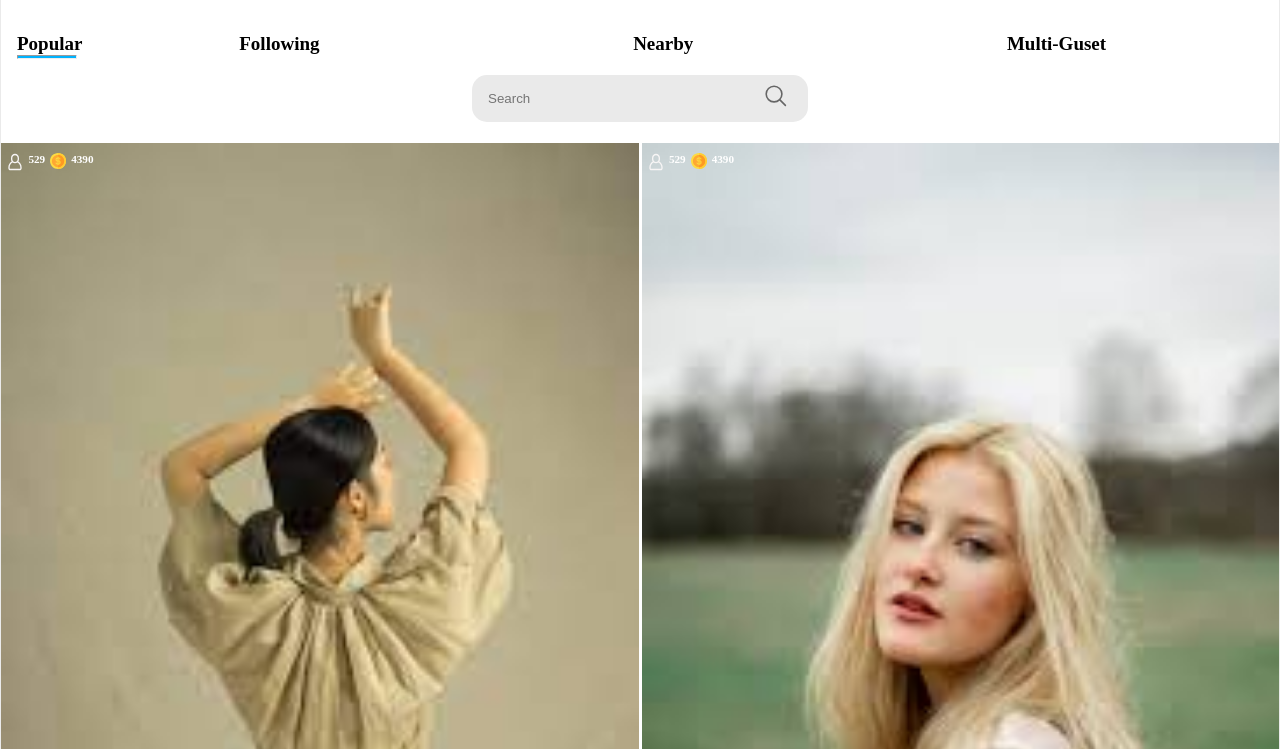
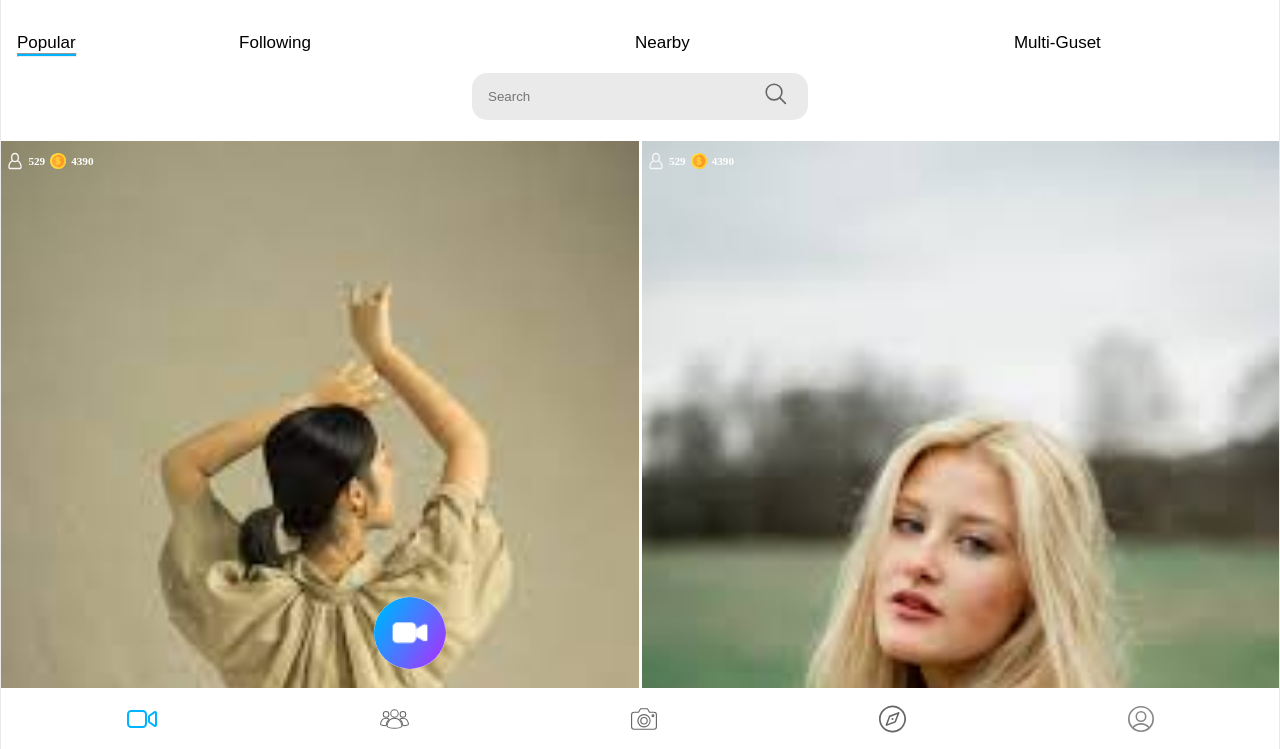
Before and after one commit to jaypatel149/Mobile_ui_XD, a plain HTML site: page index.html in a window 1280 px wide. Shown: the part 51-800 px from the top of the page. Drawn offline with nearby package versions, Linux system fonts and the light colour scheme.

Commit message:
minor change

```diff
--- a/index.html
+++ b/index.html
@@ -7,9 +7,11 @@
     <meta name="viewport" content="width=device-width, initial-scale=1.0" />
     <link rel="preconnect" href="https://fonts.googleapis.com">
     <link rel="preconnect" href="https://fonts.gstatic.com" crossorigin>
+
     <link href="https://fonts.googleapis.com/css2?family=Inter:wght@400;500;700&family=M+PLUS+Rounded+1c:wght@100;300;400&family=Poppins:wght@100&family=Roboto:wght@400;500&family=Rubik:wght@400;500;700&display=swap" rel="stylesheet">
     <script type="module" src="https://unpkg.com/ionicons@5.5.2/dist/ionicons/ionicons.esm.js"></script>
     <script nomodule src="https://unpkg.com/ionicons@5.5.2/dist/ionicons/ionicons.js"></script>
+
     <link rel="stylesheet" href="style.css">
 
     <title>iphone Mobile-UI</title>
@@ -17,6 +19,7 @@
 
 <body>
     <div class="main-container">
+        <div class="position-container">
             <header class="main-header">
                 <img src="./emoges/notification-bell.png" alt="notification" class="bell" />
                 <div class="two-icon">
@@ -42,6 +45,8 @@
             <div class="searchBox">
                 <input type="seachText" class="searchBar" placeholder="Search" />
                 <ion-icon name="search-outline" class="searchIcon"></ion-icon>
+
+            </div>
         </div>
         <div class="img-container">
             <div class="img-1-logo">
--- a/style.css
+++ b/style.css
@@ -4,13 +4,21 @@
 }
 
 body {
-    font-family: "rubik" sans-serif;
+    font-family: "Inter" sans-serif;
     border: 1px solid #EAEAEA;
     box-sizing: border-box;
 }
 
 .main-container {
     width: 100%;
+}
+
+.position-container {
+    position: absolute;
+    position: sticky;
+    z-index: 1;
+    top: 0;
+    background-color: #fff;
 }
 
 .bell {
@@ -28,16 +36,16 @@ body {
 
 .nav-bar {
     font-size: 1rem;
+    font-family: sans-serif;
     display: flex;
     justify-content: space-between;
     margin: 1rem;
 }
 
 .option {
-    font-size: 19px;
+    font-size: 17px;
     margin: 0 auto;
     color: #000000;
-    font-weight: bolder;
 }
 
 .verticalLie {
@@ -125,12 +133,12 @@ body {
 
 .follower-dollar {
     display: flex;
-    width: 9.4rem;
     height: 1.6rem;
     gap: 5px;
+    align-items: center;
     position: absolute;
     width: 10px;
-    top: 10px;
+    top: 7px;
     left: .4rem;
 }
 
@@ -151,6 +159,10 @@ body {
 .pic {
     height: 100%;
     width: 100%;
+}
+
+.footer-pic {
+    height: 120%;
 }
 
 .img-container {
@@ -177,7 +189,7 @@ body {
     position: absolute;
     display: flex;
     color: #ffffff;
-    bottom: .9rem;
+    bottom: 7px;
     left: 11px;
 }
 
@@ -198,7 +210,9 @@ body {
     justify-items: center;
     position: absolute;
     width: 100%;
-    bottom: 1rem;
+    position: sticky;
+    bottom: 5rem;
+    left: 5.7rem;
 }
 
 .video-logo {
@@ -212,7 +226,13 @@ body {
 .footer-main {
     display: flex;
     justify-content: space-around;
-    padding: 1rem 1rem 10rem 1rem;
+    /* padding: 1rem 1rem 5rem 1rem; */
+    position: absolute;
+    position: sticky;
+    background-color: #fff;
+    padding: .9rem;
+    z-index: 1;
+    bottom: 0rem;
 }
 
 .icon-color {
```
Also changed, not shown: images/jay-4.jpg (added), images/jay-5.jpg (added). Lines whose indentation alone changed are shown as unchanged.
